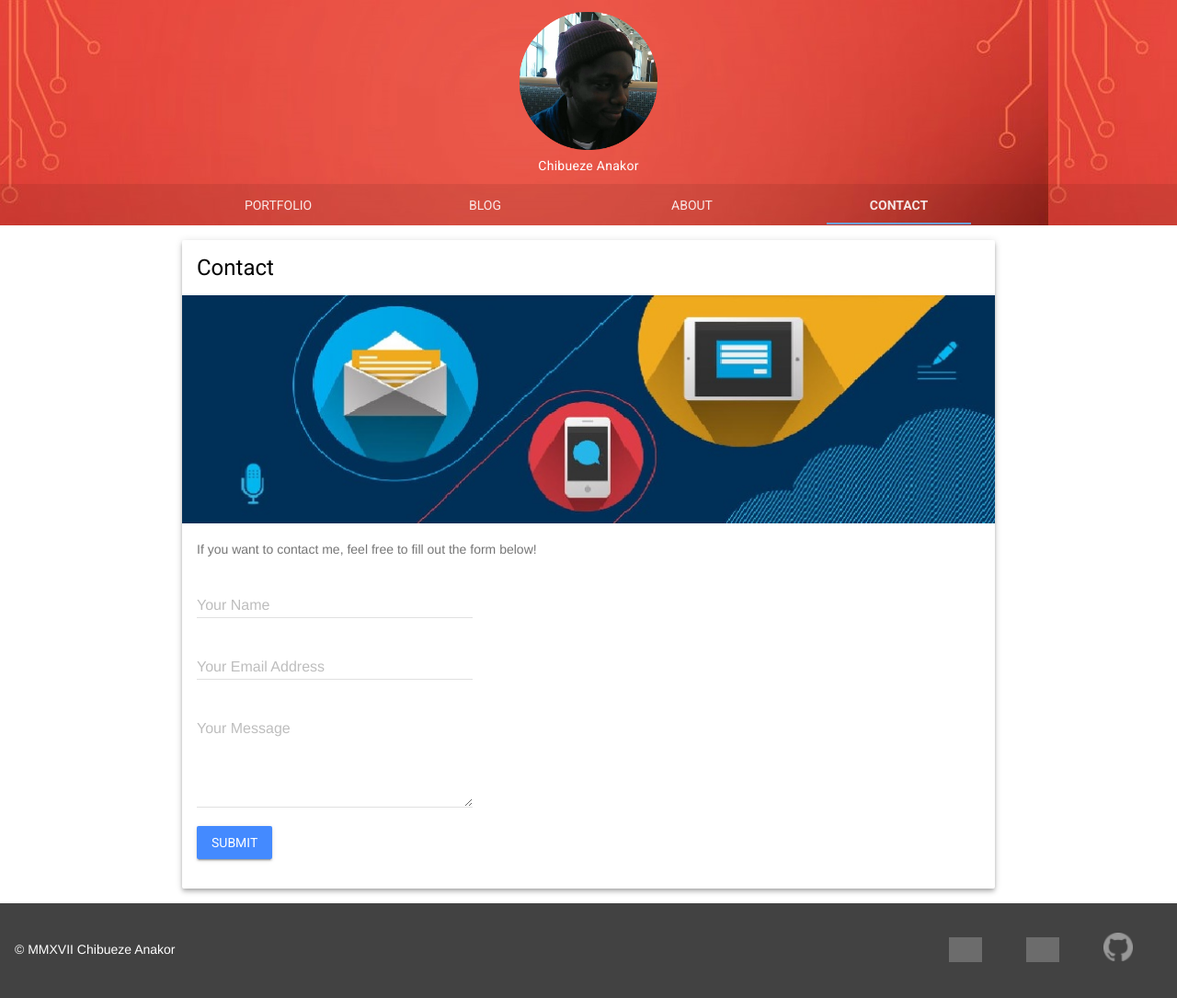
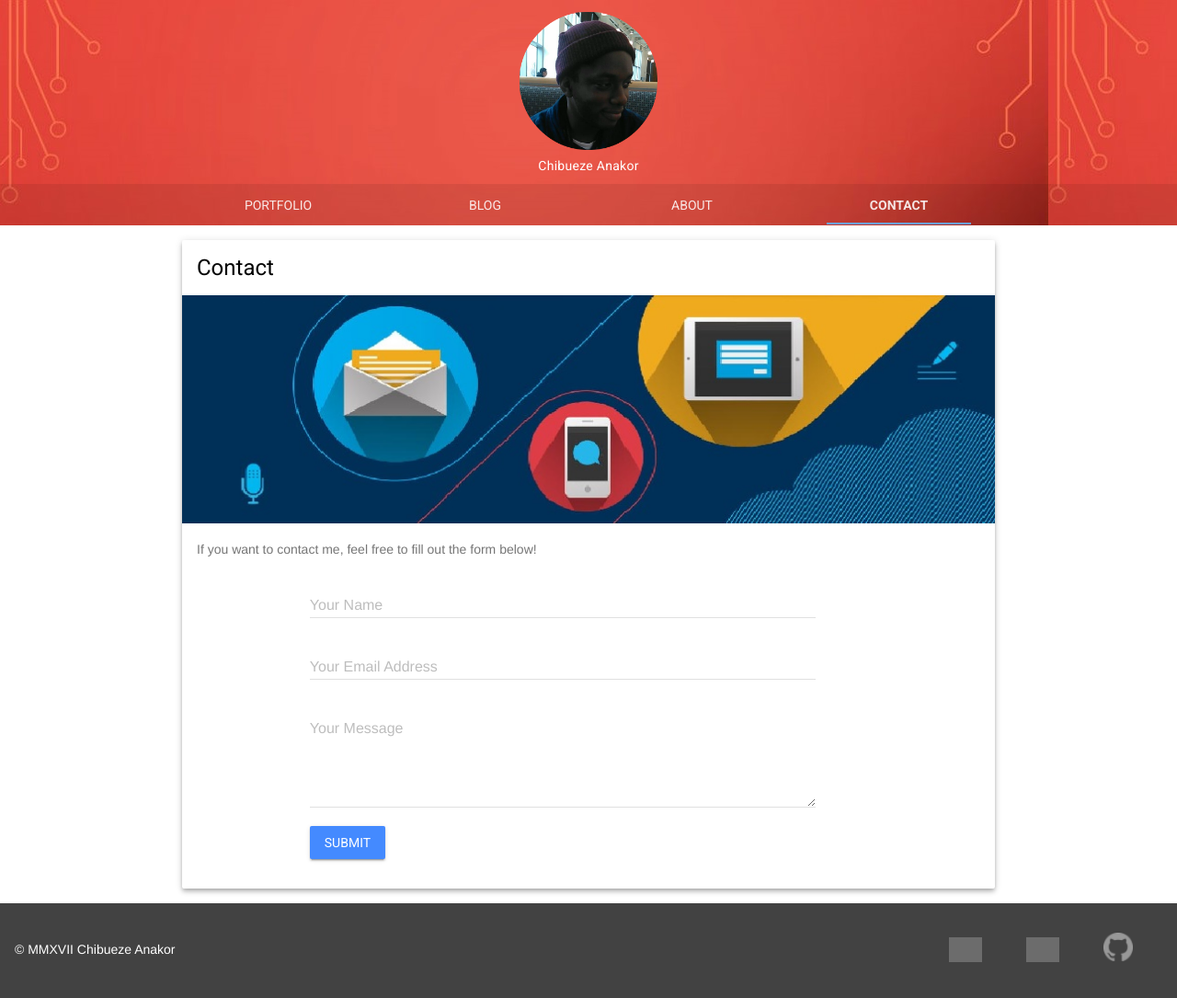
Before and after one commit to chibuezeanakor/chibuezeanakor.github.io, a Jekyll site: the page built from contact/index.html, in a window 1280 px wide. Shown: the top 1085 px of the page at 92% size. Built offline with Jekyll 4.4.1, drawn with Linux system fonts in a browser that asks for light colours; nearby versions of some CDN libraries; grey boxes are pictures that could not be loaded.

Commit message:
updated default.html for contact page

```diff
--- a/_layouts/default.html
+++ b/_layouts/default.html
@@ -5,7 +5,7 @@
     <div class="mdl-layout mdl-js-layout mdl-layout--fixed-header">
         {% include header.html %}
         <main class="mdl-layout__content">
-            <div class="mdl-grid portfolio-max-width">
+            <div class="mdl-grid portfolio-max-width {% if page.url == '/contact/' %}portfolio-contact{% endif %}">
                 {{ content }}
             </div>
             {% include footer.html %}
```
